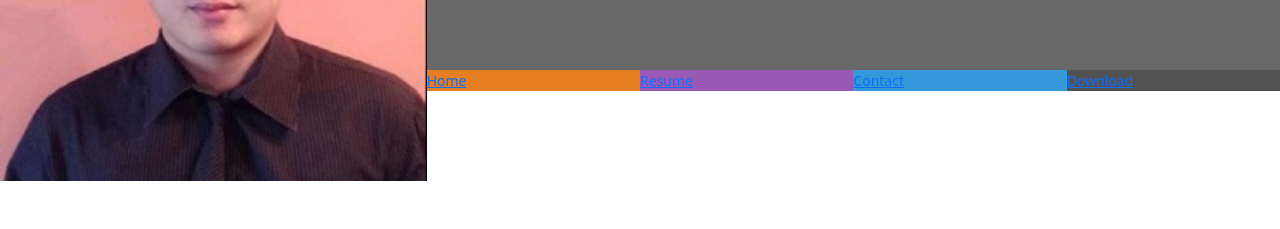
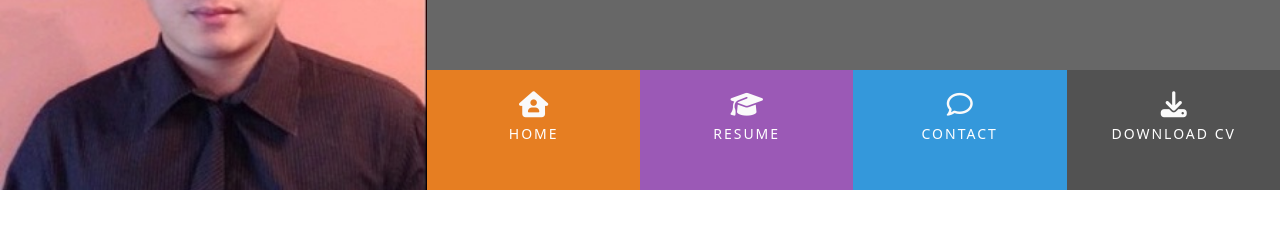
Before and after one commit to Jddelara01/resume, a plain HTML site: page index.html in a window 1280 px wide. Shown: the part 179-408 px from the top of the page. Drawn offline with nearby package versions, Linux system fonts and the light colour scheme.

Commit message:
Complete header

```diff
--- a/assets/css/style.css
+++ b/assets/css/style.css
@@ -68,7 +68,49 @@ header {
     font-size: 0;
 }
 
+#nav {
+    margin: 0;
+}
+
 #nav li {
     font-size: 14px;
     padding: 0;
 }
+
+.menu-item {
+    height: 120px;
+    text-align: center;
+    padding: 0;
+}
+
+.menu-item a {
+    width: 100%;
+    text-decoration: none;
+    color: #fff;
+    height: 120px;
+}
+
+.menu-item a i {
+    padding-top: 22px;
+    display: block;
+    color: #fafafa;
+    font-size: 26px;
+}
+
+.menu-item span {
+    display: block;
+    width: 100%;
+    padding-top: 5px;
+    text-align: center;
+    text-transform: uppercase;
+    font-size: 14px;
+    font-weight: 300;
+    letter-spacing: 2px;
+}
+
+/* ---------------------------------Hover.css */
+
+.hvr-sweep-to-bottom::before {
+    background-color: rgba(0,0,0,0.2);
+    height: 120px;
+}
--- a/index.html
+++ b/index.html
@@ -6,6 +6,8 @@
     <meta name="viewport" content="width=device-width, initial-scale=1.0">
     <link rel="stylesheet" href="https://cdn.jsdelivr.net/npm/bootstrap@5.2.3/dist/css/bootstrap.min.css" type="text/css">
     <link rel="stylesheet" href="https://cdn.jsdelivr.net/npm/@fortawesome/fontawesome-free@6.2.1/css/fontawesome.min.css" type="text/css">
+    <script src="https://kit.fontawesome.com/238c059d41.js" crossorigin="anonymous"></script>
+    <link rel="stylesheet" href="https://cdnjs.cloudflare.com/ajax/libs/hover.css/2.3.1/css/hover-min.css" type="text/css">
     <link rel="stylesheet" href="assets/css/style.css" type="text/css">
     <title>John de Lara</title>
 </head>
@@ -27,17 +29,17 @@
                 <div class="row g-0">
                     <div class="col">
                         <ul id="nav" class="list-inline menu-container">
-                            <li class="col-6 col-sm-3 ui-menu-color-home list-inline-item">
-                                <a href="#"><span>Home</span></a>
+                            <li class="col-6 col-sm-3 ui-menu-color-home list-inline-item menu-item">
+                                <a href="#" class="hvr-sweep-to-bottom"><i class="fa-solid fa-house-user" aria-hidden="true"></i><span>Home</span></a>
                             </li>
-                            <li class="col-6 col-sm-3 ui-menu-color-resume list-inline-item">
-                                <a href="#"><span>Resume</span></a>
+                            <li class="col-6 col-sm-3 ui-menu-color-resume list-inline-item menu-item">
+                                <a href="#" class="hvr-sweep-to-bottom"><i class="fa fa-graduation-cap" aria-hidden="true"></i><span>Resume</span></a>
                             </li>
-                            <li class="col-6 col-sm-3 ui-menu-color-contact list-inline-item">
-                                <a href="#"><span>Contact</span></a>
+                            <li class="col-6 col-sm-3 ui-menu-color-contact list-inline-item menu-item">
+                                <a href="#" class="hvr-sweep-to-bottom"><i class="fa fa-comment-o" aria-hidden="true"></i><span>Contact</span></a>
                             </li>
-                            <li class="col-6 col-sm-3 ui-menu-color-download list-inline-item">
-                                <a href="#"><span>Download</span></a>
+                            <li class="col-6 col-sm-3 ui-menu-color-download list-inline-item menu-item">
+                                <a href="#" class="hvr-sweep-to-bottom"><i class="fa fa-download" aria-hidden="true"></i><span>Download CV</span></a>
                             </li>
                         </ul>
                     </div>
```
